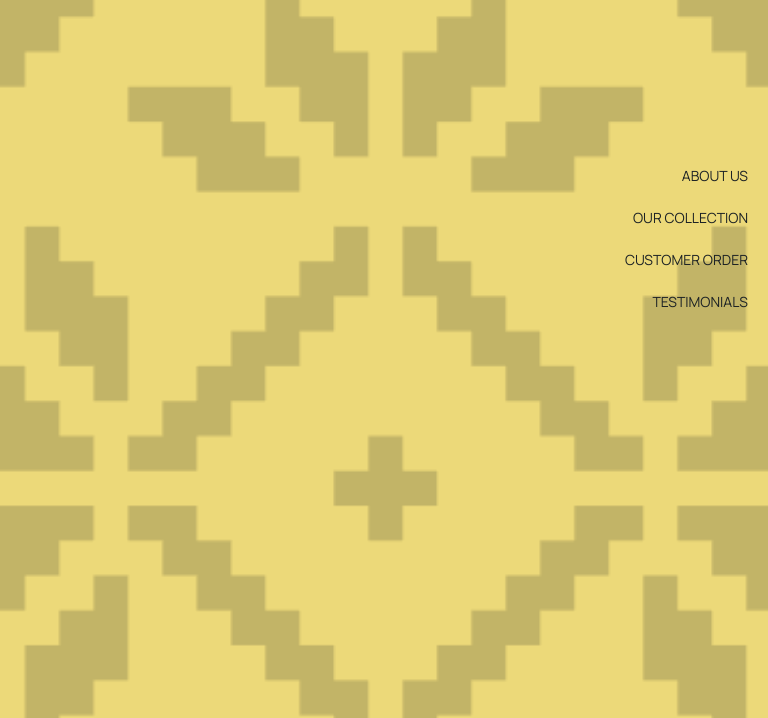
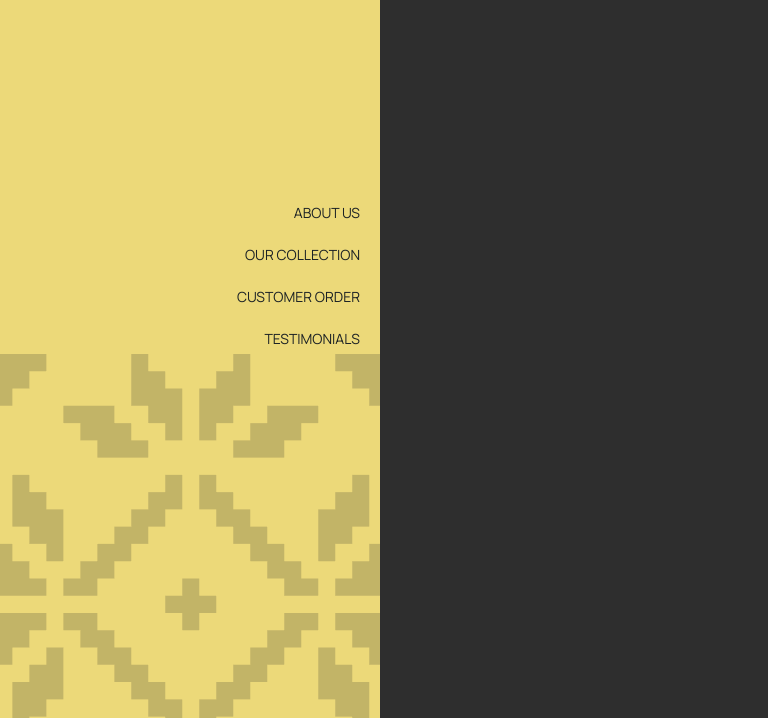
Before and after one commit to ChaikaMe/profit-project, a website built with Vite: page src/index.html in a window 768 px wide. Shown: the part 82-800 px from the top of the page. Built offline with nearby package versions, Linux system fonts and the light colour scheme.

Commit message:
mobile-menu

```diff
--- a/src/css/base.css
+++ b/src/css/base.css
@@ -1,4 +1,4 @@
-.container{
+.container {
   padding-left: 20px;
   padding-right: 20px;
 }
@@ -19,6 +19,6 @@
 
 body {
   font-family: 'Manrope', sans-serif;
-    color: #FCF9F9;
-    background-color: #2E2E2E;
+  color: #fcf9f9;
+  background-color: #2e2e2e;
 }
--- a/src/css/header.css
+++ b/src/css/header.css
@@ -2,6 +2,8 @@
 .container {
   min-width: 320px;
   max-width: 375px;
+  margin-left: auto;
+  margin-right: auto;
 }
 
 .nav {
@@ -10,12 +12,6 @@
 
 .address {
   display: none;
-}
-
-.container {
-  max-width: 320px;
-  margin-left: auto;
-  margin-right: auto;
 }
 
 .page-header .container {
@@ -115,14 +111,15 @@
     position: fixed;
     top: 0;
     left: 0;
-    width: 100%;
-    height: 100%;
+    width: 274px;
+    height: 100vh;
     z-index: 99999999;
     background-color: var(--yellow, #ecd979);
     background-image: url(../img/mobile/mobile-menu-orn.png);
     background-repeat: no-repeat;
-    background-position: bottom;
-    background-size: contain;
+    background-position-y: 100%;
+    background-size: 274px 251px;
+    /* background-size: contain; */
     transform: translateX(100%);
     transition: transform 250ms cubic-bezier(0.4, 0, 0.2, 1);
     display: flex;
@@ -143,12 +140,15 @@
 
   .mobile-menu-container {
     position: relative;
-    padding-top: 20px;
+    padding: 20px;
     /* padding-bottom: 40px; */
     display: flex;
     flex-direction: column;
     width: 100%;
+    /* width: 274px; */
     height: 100%;
+    gap: 186px;
+    /* margin-bottom: 186px; */
   }
 
   .mobile-menu-close-btn {
@@ -171,7 +171,6 @@
     /* padding: 12px 20px; */
     justify-content: center;
     align-items: center;
-    margin-bottom: 186px;
     color: #1c2225;
     font-size: 12px;
     font-weight: 400;
@@ -221,7 +220,13 @@
     }
 
     .mobile-menu {
+      width: 380px;
       background-image: url(../img/tablet/tablet-menu-orn.png);
+      background-size: 380px 364px;
+    }
+
+    .mobile-menu-container {
+      gap: 223px;
     }
 
     @media screen and (min-resolution: 192dpi),
@@ -233,12 +238,12 @@
     }
   }
 }
-
+/*
 @media screen and (min-width: 375px) {
   .container {
     max-width: 375px;
   }
-}
+} */
 
 @media screen and (min-width: 768px) {
   .container {
--- a/src/partials/header.html
+++ b/src/partials/header.html
@@ -71,7 +71,7 @@
 
 <!-- mobile menu -->
 <div class="mobile-menu is-open">
-  <div class="container mobile-menu-container">
+  <div class="mobile-menu-container">
     <button class="mobile-menu-close-btn" type="button">
       <svg class="mobile-menu-close-btn-icon" width="36" height="36">
         <use href="../img/sprite.svg#icon-x"></use>
```
Lines whose indentation alone changed are shown as unchanged.
